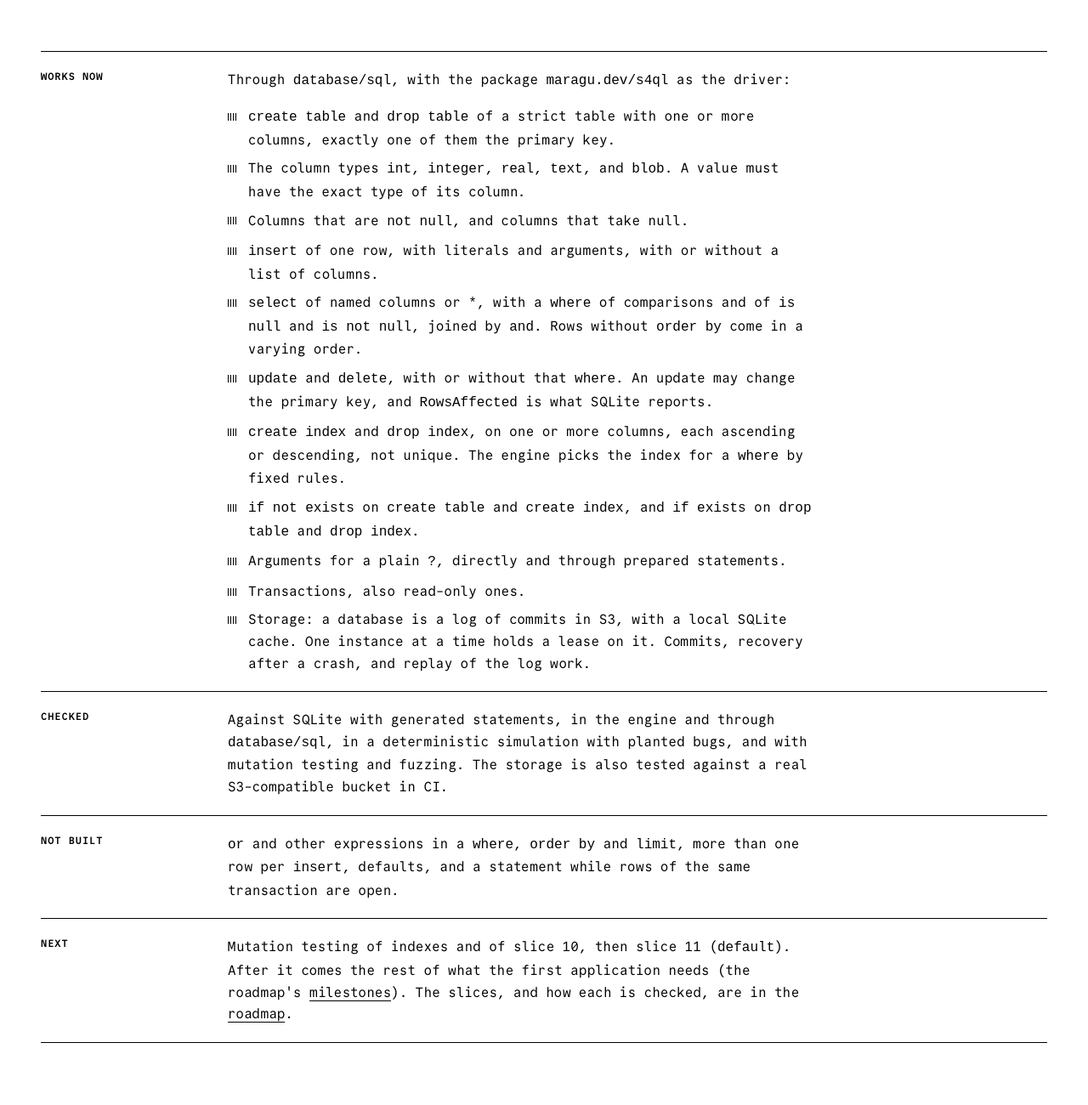
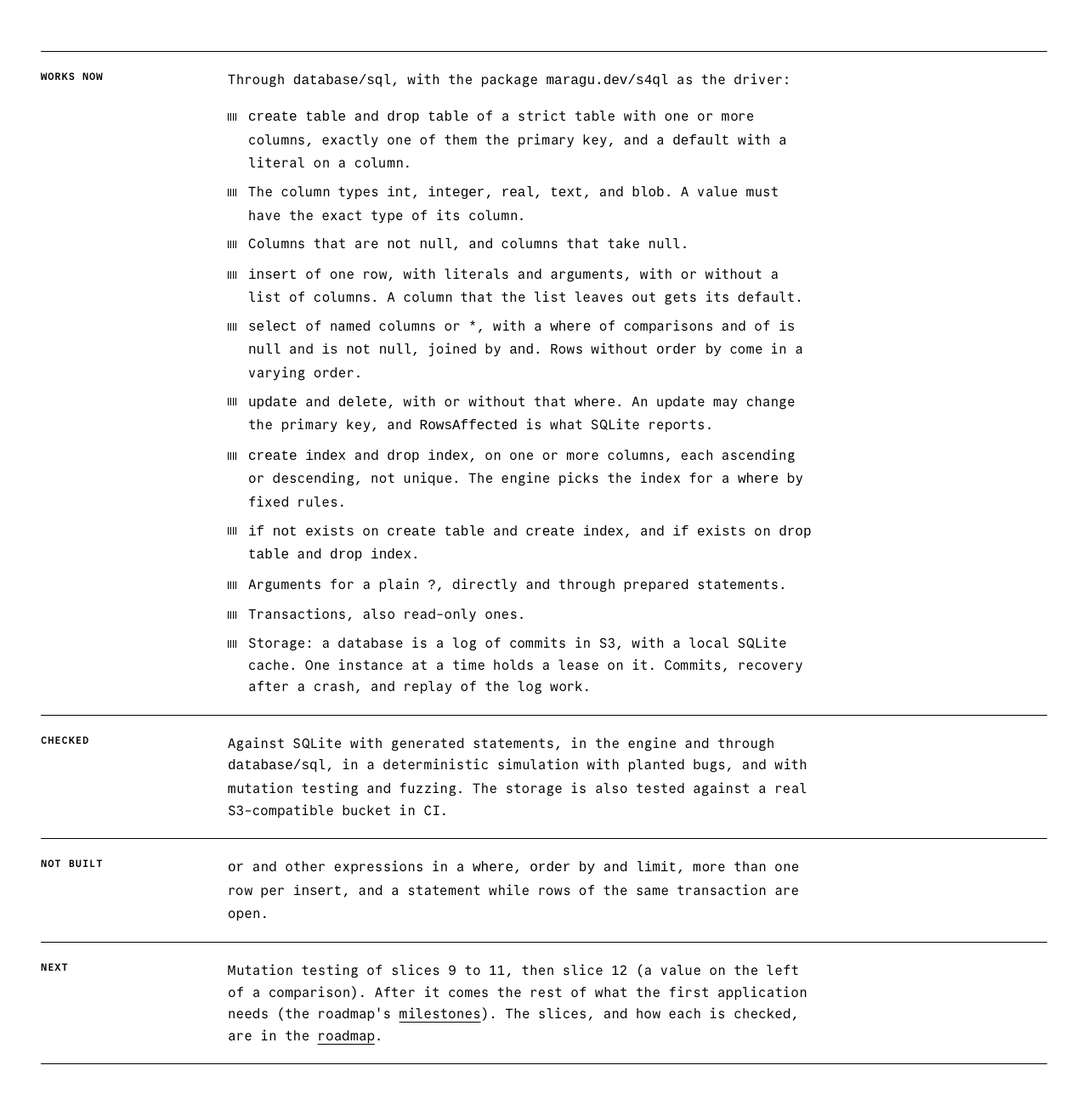
Before and after one commit to maragudk/s4ql, a plain HTML site: page site/index.html in a window 1280 px wide. Shown: the part 4760-6060 px from the top of the page at 85% size. Drawn offline with Linux system fonts and the light colour scheme.

Commit message:
Update the status for slice 11
Slice 11, `default` with a literal, runs through the engine and the driver with its generated
checks since pull request #114. The roadmap marks it built, the README and the site list it among
what works, and `docs/todo.md` drops what said the engine refuses DEFAULT and records that mutation
testing of the engine step is not built. Next is mutation testing of slices 9 to 11, then slice 12.

```diff
--- a/site/index.html
+++ b/site/index.html
@@ -851,10 +851,10 @@ footer ul {
           <td>
             <p>Through <code>database/sql</code>, with the package <code>maragu.dev/s4ql</code> as the driver:</p>
             <ul>
-              <li><code>create table</code> and <code>drop table</code> of a strict table with one or more columns, exactly one of them the primary key.</li>
+              <li><code>create table</code> and <code>drop table</code> of a strict table with one or more columns, exactly one of them the primary key, and a <code>default</code> with a literal on a column.</li>
               <li>The column types <code>int</code>, <code>integer</code>, <code>real</code>, <code>text</code>, and <code>blob</code>. A value must have the exact type of its column.</li>
               <li>Columns that are <code>not null</code>, and columns that take null.</li>
-              <li><code>insert</code> of one row, with literals and arguments, with or without a list of columns.</li>
+              <li><code>insert</code> of one row, with literals and arguments, with or without a list of columns. A column that the list leaves out gets its default.</li>
               <li><code>select</code> of named columns or <code>*</code>, with a <code>where</code> of comparisons and of <code>is null</code> and <code>is not null</code>, joined by <code>and</code>. Rows without <code>order by</code> come in a varying order.</li>
               <li><code>update</code> and <code>delete</code>, with or without that <code>where</code>. An update may change the primary key, and <code>RowsAffected</code> is what SQLite reports.</li>
               <li><code>create index</code> and <code>drop index</code>, on one or more columns, each ascending or descending, not unique. The engine picks the index for a <code>where</code> by fixed rules.</li>
@@ -871,11 +871,11 @@ footer ul {
         </tr>
         <tr>
           <th scope="row" class="caps">Not built</th>
-          <td><p><code>or</code> and other expressions in a <code>where</code>, <code>order by</code> and <code>limit</code>, more than one row per <code>insert</code>, defaults, and a statement while rows of the same transaction are open.</p></td>
+          <td><p><code>or</code> and other expressions in a <code>where</code>, <code>order by</code> and <code>limit</code>, more than one row per <code>insert</code>, and a statement while rows of the same transaction are open.</p></td>
         </tr>
         <tr>
           <th scope="row" class="caps">Next</th>
-          <td><p>Mutation testing of indexes and of slice 10, then slice 11 (<code>default</code>). After it comes the rest of what the first application needs (the roadmap's <a href="https://github.com/maragudk/s4ql/blob/main/docs/roadmap.md#milestones">milestones</a>). The slices, and how each is checked, are in the <a href="https://github.com/maragudk/s4ql/blob/main/docs/roadmap.md">roadmap</a>.</p></td>
+          <td><p>Mutation testing of slices 9 to 11, then slice 12 (a value on the left of a comparison). After it comes the rest of what the first application needs (the roadmap's <a href="https://github.com/maragudk/s4ql/blob/main/docs/roadmap.md#milestones">milestones</a>). The slices, and how each is checked, are in the <a href="https://github.com/maragudk/s4ql/blob/main/docs/roadmap.md">roadmap</a>.</p></td>
         </tr>
       </tbody>
     </table>
@@ -974,10 +974,10 @@ footer ul {
         <div><h3>Slice 10: <code>if not exists</code> and <code>if exists</code></h3><p><code>create table if not exists</code> does nothing when the table exists, and <code>drop table if exists</code> does nothing when it does not, and the same for indexes. A statement that does nothing writes nothing to the log. The statements run, and generated sequences check them against SQLite. Mutation testing is still to come.</p></div>
         <span class="where caps">Built</span>
       </li>
-      <li class="agreed">
+      <li class="built">
         <span class="glyph" aria-hidden="true"></span>
-        <div><h3>Slice 11: <code>default</code> with a literal</h3><p>A column may carry <code>default</code> with a literal or <code>null</code>, and an <code>insert</code> that leaves the column out stores it. The commit format changes: a column carries its default.</p></div>
-        <span class="where caps">Agreed</span>
+        <div><h3>Slice 11: <code>default</code> with a literal</h3><p>A column may carry <code>default</code> with a literal or <code>null</code>, and an <code>insert</code> that leaves the column out stores it. The commit format changes: a column carries its default. The statements run, and generated sequences check them against SQLite. Mutation testing is still to come.</p></div>
+        <span class="where caps">Built</span>
       </li>
       <li class="agreed">
         <span class="glyph" aria-hidden="true"></span>
```
Also changed, not shown: 3 other files.
